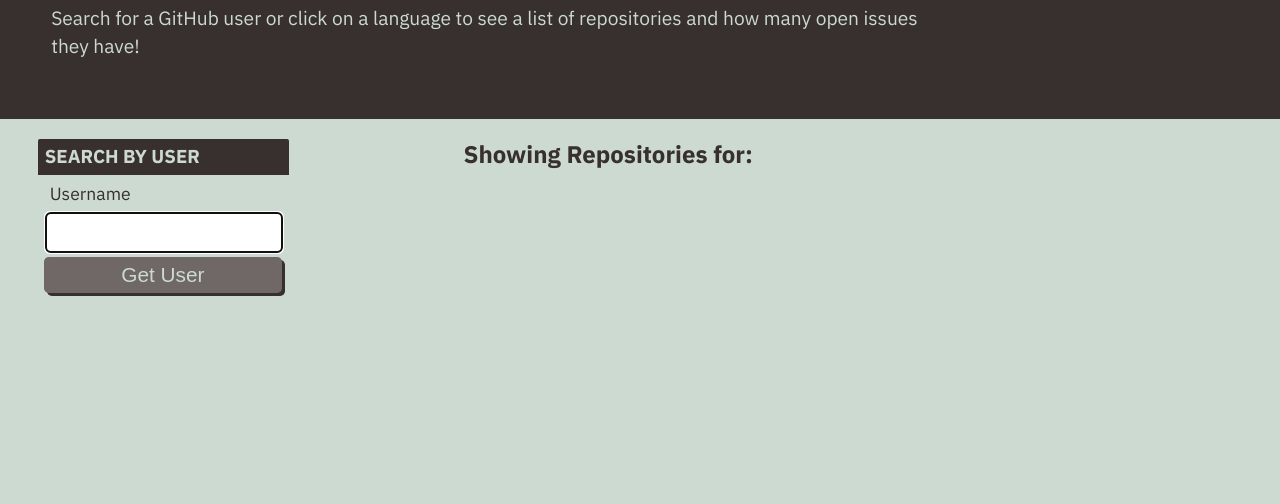
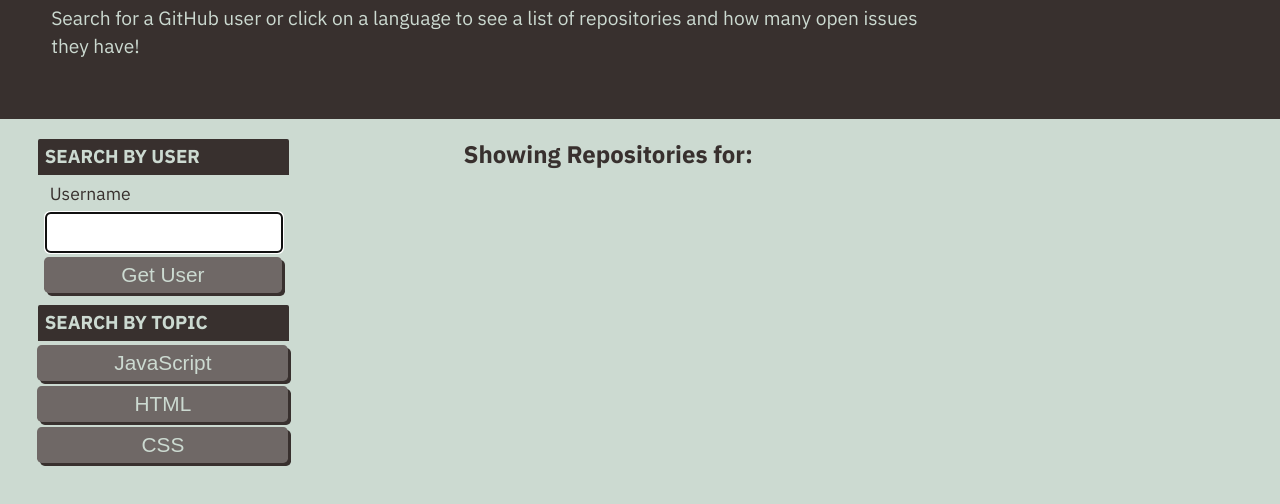
Before and after one commit to ChrisKurz098/git-it-done, a plain HTML site: page index.html in a window 1280 px wide. Shown: the part 114-618 px from the top of the page. Drawn offline with Linux system fonts and the light colour scheme.

Commit message:
added language buttons

```diff
--- a/index.html
+++ b/index.html
@@ -27,6 +27,12 @@
         <input name="username" id="username" type="text" autofocus="true" class="form-input" />
         <button type="submit" class="btn">Get User</button>
       </form>
+
+        <h3 class="card-header text-uppercase">Search By Topic</h3>
+        <button type="button" class="btn" data-javaScript>JavaScript</button>
+        <button type="button" class="btn" data-html>HTML</button>
+        <button type="button" class="btn" data-css>CSS</button>
+
     </div>
 
     <div class="col-12 col-md-8">
```
